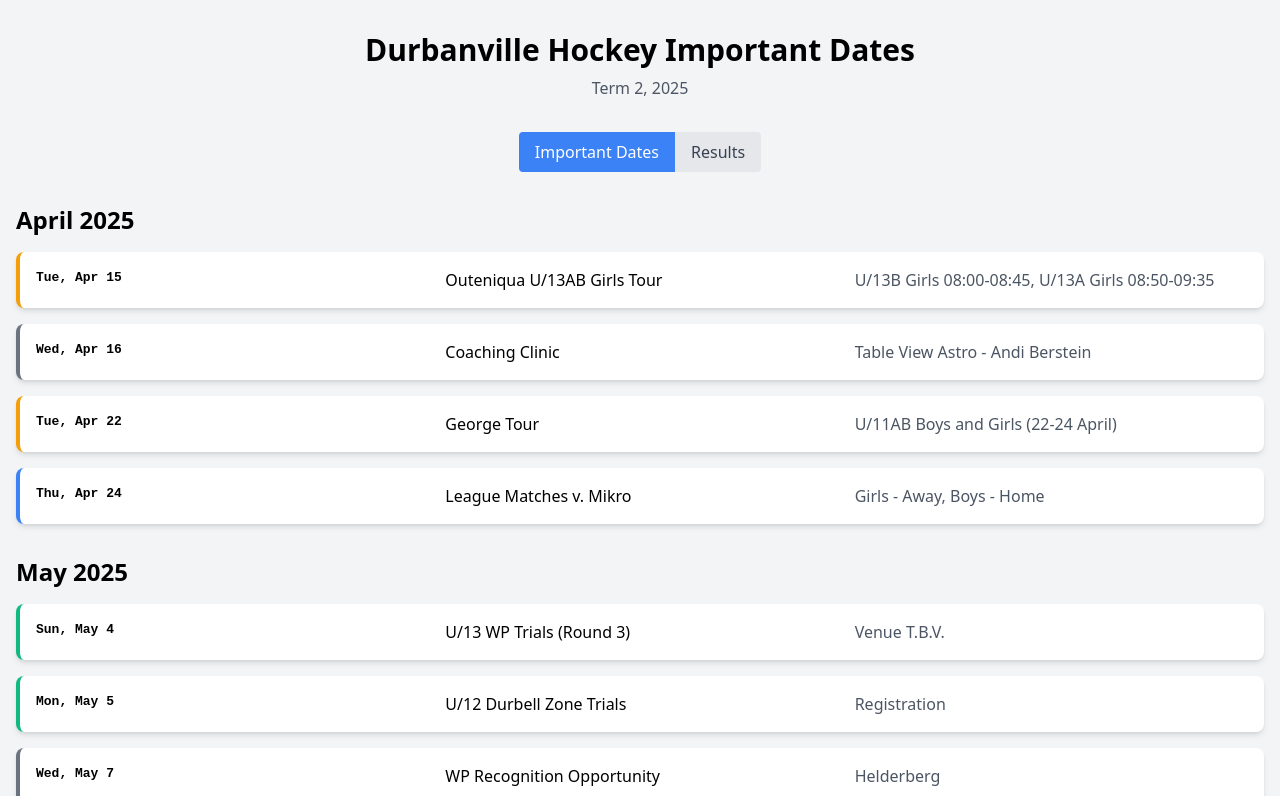
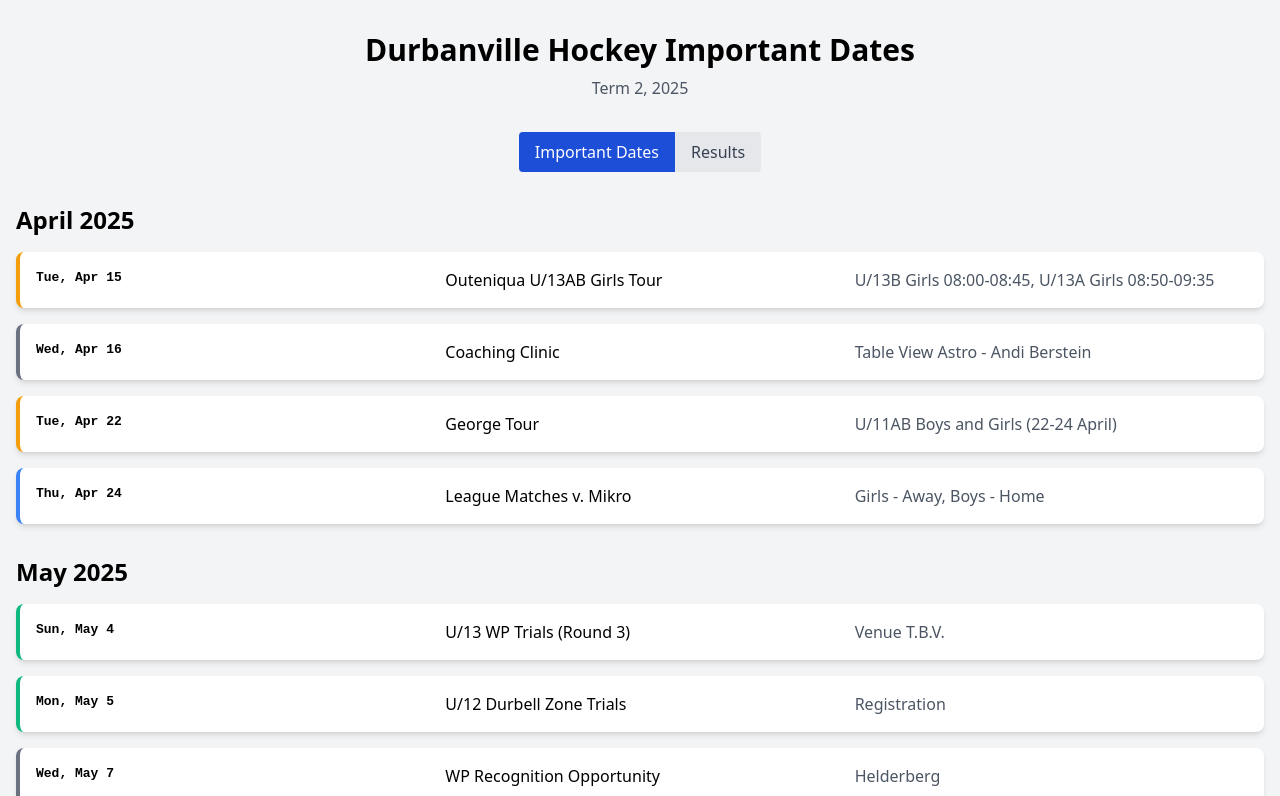
Before and after one commit to Durbies-Hockey/durbies-durban-2025, a plain HTML site: page index.html in a window 1280 px wide. Both pictures are taken after a click on the button "Important Dates". Shown: the top 796 px of the page. Drawn offline with nearby package versions, Linux system fonts and the light colour scheme.

Commit message:
Fixing tabbing colours

```diff
--- a/css/styles.css
+++ b/css/styles.css
@@ -72,6 +72,18 @@
     margin-bottom: 2rem;
 }
 
+/* Active tab styling */
+.tab.active {
+    background-color: #1d4ed8; /* Unified Blue */
+    color: #ffffff; /* White */
+}
+
+/* Inactive tab styling */
+.tab {
+    background-color: #e5e7eb; /* Gray */
+    color: #374151; /* Dark Gray */
+}
+
 /* Responsive adjustments */
 @media (max-width: 640px) {
     .fixture {
--- a/index.html
+++ b/index.html
@@ -16,8 +16,8 @@
             <p class="text-center text-gray-600 mt-2">Term 2, 2025</p>
         </header>
         <div class="tabs flex justify-center mb-4">
-            <button class="tab active px-4 py-2 bg-blue-500 text-white rounded-l" data-target="important-dates-container">Important Dates</button>
-            <button class="tab px-4 py-2 bg-gray-200 text-gray-700 rounded-r" data-target="results-container">Results</button>
+            <button class="tab active px-4 py-2 rounded-l" data-target="important-dates-container">Important Dates</button>
+            <button class="tab px-4 py-2 rounded-r" data-target="results-container">Results</button>
         </div>
         <div id="important-dates-container" class="tab-content">
             <!-- Important dates will be dynamically inserted here -->
--- a/js/app.js
+++ b/js/app.js
@@ -21,7 +21,7 @@ function initApp() {
     }
 }
 
-// Setup tabs for switching views
+// Update tabs dynamically based on the active tab
 function setupTabs() {
     const tabs = document.querySelectorAll('.tab');
     const tabContents = document.querySelectorAll('.tab-content');
@@ -29,11 +29,15 @@ function setupTabs() {
     tabs.forEach(tab => {
         tab.addEventListener('click', () => {
             // Remove active class from all tabs and contents
-            tabs.forEach(t => t.classList.remove('active'));
+            tabs.forEach(t => {
+                t.classList.remove('active');
+                t.classList.add('bg-gray-200', 'text-gray-700');
+            });
             tabContents.forEach(content => content.classList.add('hidden'));
 
             // Add active class to the clicked tab and corresponding content
             tab.classList.add('active');
+            tab.classList.remove('bg-gray-200', 'text-gray-700');
             document.getElementById(tab.dataset.target).classList.remove('hidden');
         });
     });
```
